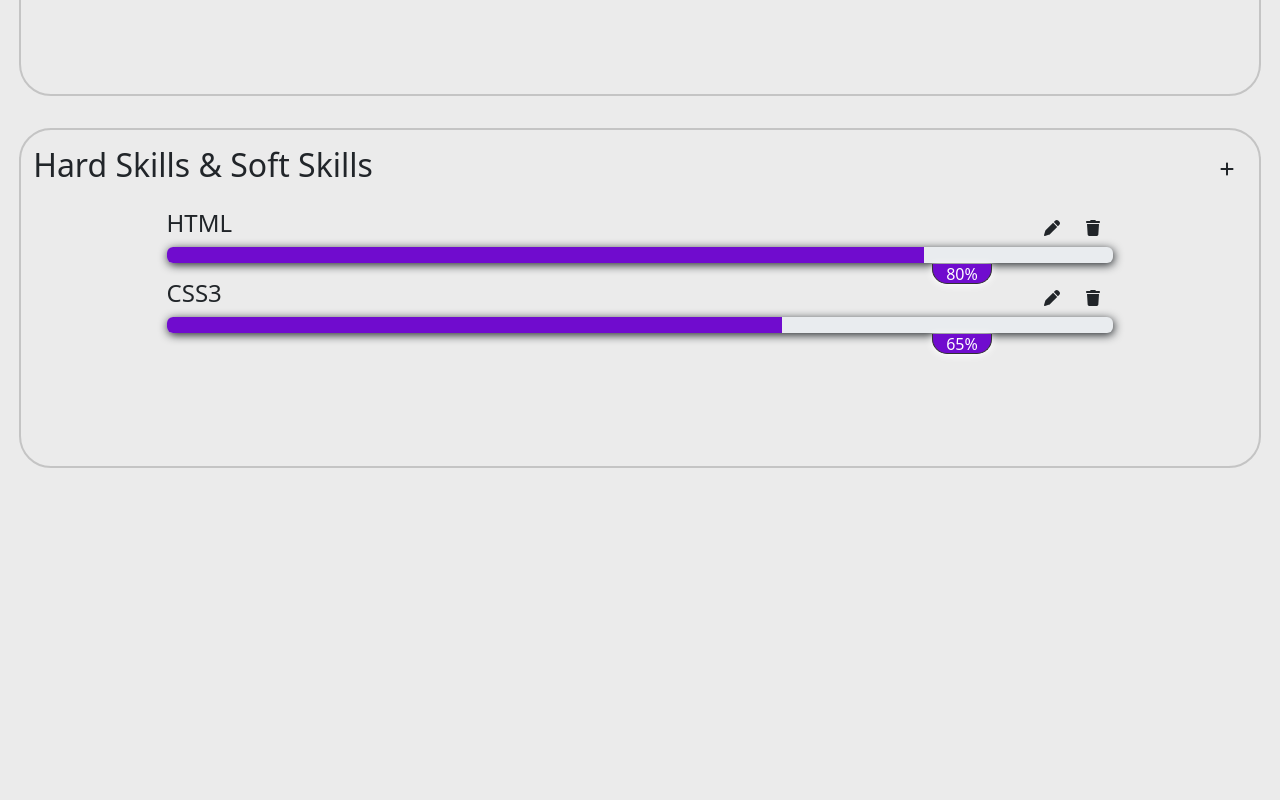
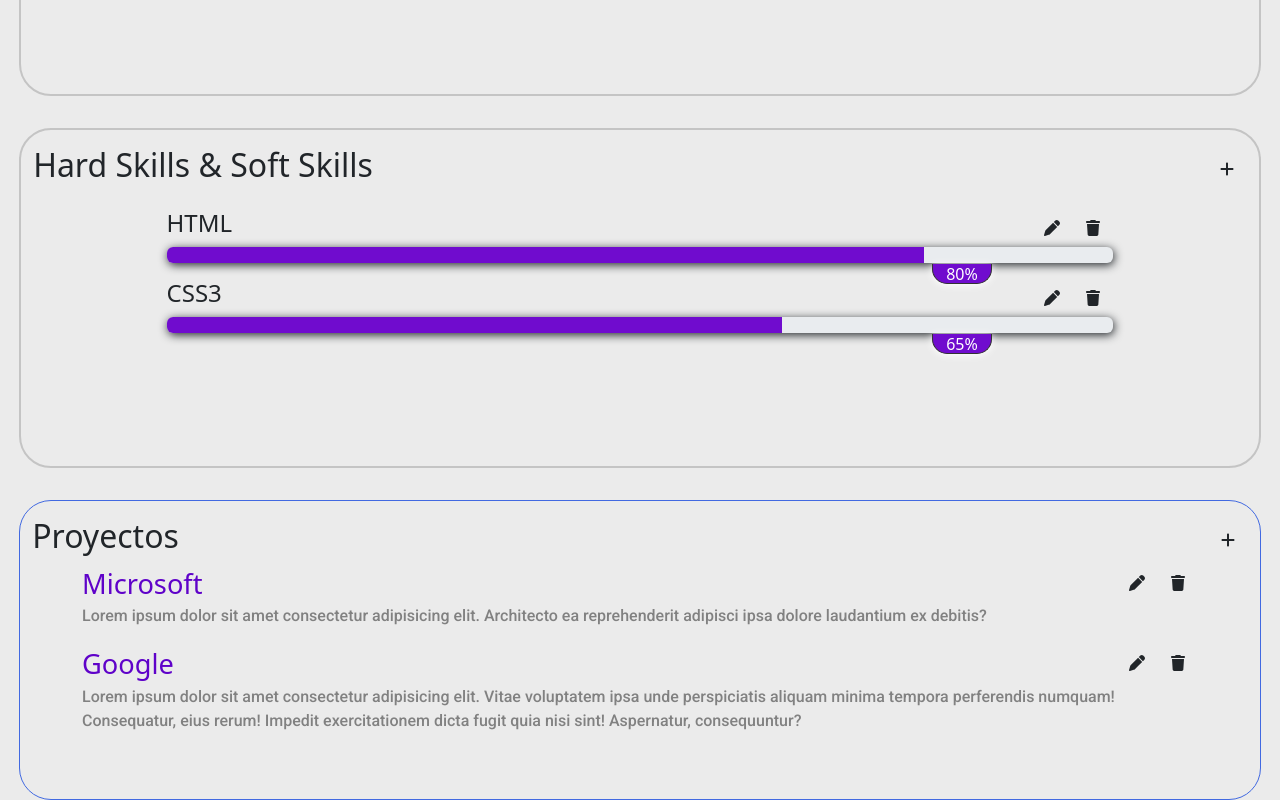
Before and after one commit to BrianSabas/Front, an Angular app: page / in a window 1280 px wide. Shown: the part 1368-2168 px from the top of the page. Before the commit the page ends 1836 px from the top, so only its background shows below. Built offline with nearby package versions, Linux system fonts and the light colour scheme.

Commit message:
Se agregó un projects-component al proyecto

```diff
--- a/src/app/app.component.html
+++ b/src/app/app.component.html
@@ -3,3 +3,4 @@
 <app-about></app-about>
 <app-experience></app-experience>
 <app-progress></app-progress>
+<app-projects></app-projects>
--- a/src/app/app.module.ts
+++ b/src/app/app.module.ts
@@ -9,6 +9,7 @@ import { AboutComponent } from './components/about/about.component';
 import { FontAwesomeModule } from '@fortawesome/angular-fontawesome';
 import { ExperienceComponent } from './components/experience/experience.component';
 import { ProgressComponent } from './components/progress/progress.component';
+import { ProjectsComponent } from './components/projects/projects.component';
 
 @NgModule({
   declarations: [
@@ -17,7 +18,8 @@ import { ProgressComponent } from './components/progress/progress.component';
     HeroComponent,
     AboutComponent,
     ExperienceComponent,
-    ProgressComponent
+    ProgressComponent,
+    ProjectsComponent
   ],
   imports: [
     BrowserModule,
--- a/src/app/components/about/about.component.css
+++ b/src/app/components/about/about.component.css
@@ -57,6 +57,7 @@
 
 p {
     font-size: .8rem;
+    color: #505050;
 }
 
 h4 {
--- /dev/null
+++ b/src/app/components/projects/projects.component.css
@@ -0,0 +1,34 @@
+.container-xxl {
+    margin-top: 2rem;
+    width: 97%;
+    height: 300px;
+    border: 1px solid royalblue;
+    border-radius: 2rem;
+}
+
+.h2-title {
+    display: flex;
+    justify-content: space-between;
+    margin-top: 1rem;
+}
+
+.link {
+    display: flex;
+    justify-content: space-between;
+}
+
+
+a {
+    color: #5f02c9;
+   text-decoration: none;
+   font-weight: 500;
+   font-size: 1.7rem;
+}
+
+a:hover {
+    color: rgb(152, 62, 255);
+}
+
+p {
+    color: #818181;
+}
--- /dev/null
+++ b/src/app/components/projects/projects.component.html
@@ -0,0 +1,30 @@
+<div class="container-xxl">
+
+    <div class="container-projects h2-title">
+        <h2>Proyectos</h2>
+        <button class="btn btn-add"> <fa-icon [icon]="faAdd"></fa-icon></button>
+    </div>
+
+    <div class="container">
+    <div class="projects-container first-project">
+       <div class="link">
+        <a href="#">Microsoft</a>
+            <div class="btns">
+                <button class="btn btn-pen"> <fa-icon [icon]="faPen"></fa-icon></button>
+                <button class="btn btn-trash"> <fa-icon [icon]="faTrash"></fa-icon></button>
+            </div>
+        </div>
+        <p>Lorem ipsum dolor sit amet consectetur adipisicing elit. Architecto ea reprehenderit adipisci ipsa dolore laudantium ex debitis?</p>
+    </div>
+    <div class="projects-container second-project">
+        <div class="link">
+         <a href="#">Google</a>
+             <div class="btns">
+                 <button class="btn btn-pen"> <fa-icon [icon]="faPen"></fa-icon></button>
+                 <button class="btn btn-trash"> <fa-icon [icon]="faTrash"></fa-icon></button>
+             </div>
+         </div>
+         <p>Lorem ipsum dolor sit amet consectetur adipisicing elit. Vitae voluptatem ipsa unde perspiciatis aliquam minima tempora perferendis numquam! Consequatur, eius rerum! Impedit exercitationem dicta fugit quia nisi sint! Aspernatur, consequuntur?</p>
+     </div>
+    </div>
+</div>
--- /dev/null
+++ b/src/app/components/projects/projects.component.ts
@@ -0,0 +1,19 @@
+import { Component, OnInit } from '@angular/core';
+import { faAdd, faPen, faTrash } from '@fortawesome/free-solid-svg-icons';
+
+@Component({
+  selector: 'app-projects',
+  templateUrl: './projects.component.html',
+  styleUrls: ['./projects.component.css']
+})
+export class ProjectsComponent implements OnInit {
+
+  constructor() { }
+
+  ngOnInit(): void {
+  }
+
+  faPen = faPen;
+  faAdd = faAdd;
+  faTrash = faTrash;
+}
--- a/src/index.html
+++ b/src/index.html
@@ -7,9 +7,11 @@
   <meta name="viewport" content="width=device-width, initial-scale=1">
   <link rel="icon" type="image/x-icon" href="favicon.ico">
   <script src="https://kit.fontawesome.com/719ee59c55.js" crossorigin="anonymous"></script>
+  <link rel="preconnect" href="https://fonts.googleapis.com">
+<link rel="preconnect" href="https://fonts.gstatic.com" crossorigin>
+<link href="https://fonts.googleapis.com/css2?family=Roboto:ital,wght@0,300;0,500;0,700;1,700&display=swap" rel="stylesheet">
 </head>
 <body>
   <app-root></app-root>
-  <app-header></app-header>
 </body>
 </html>
--- a/src/styles.css
+++ b/src/styles.css
@@ -1,4 +1,9 @@
 /* You can add global styles to this file, and also import other style files */
+
 body {
     background-color: #ebebeb;
 }
+
+p {
+font-family: 'Roboto', sans-serif;
+}
```
